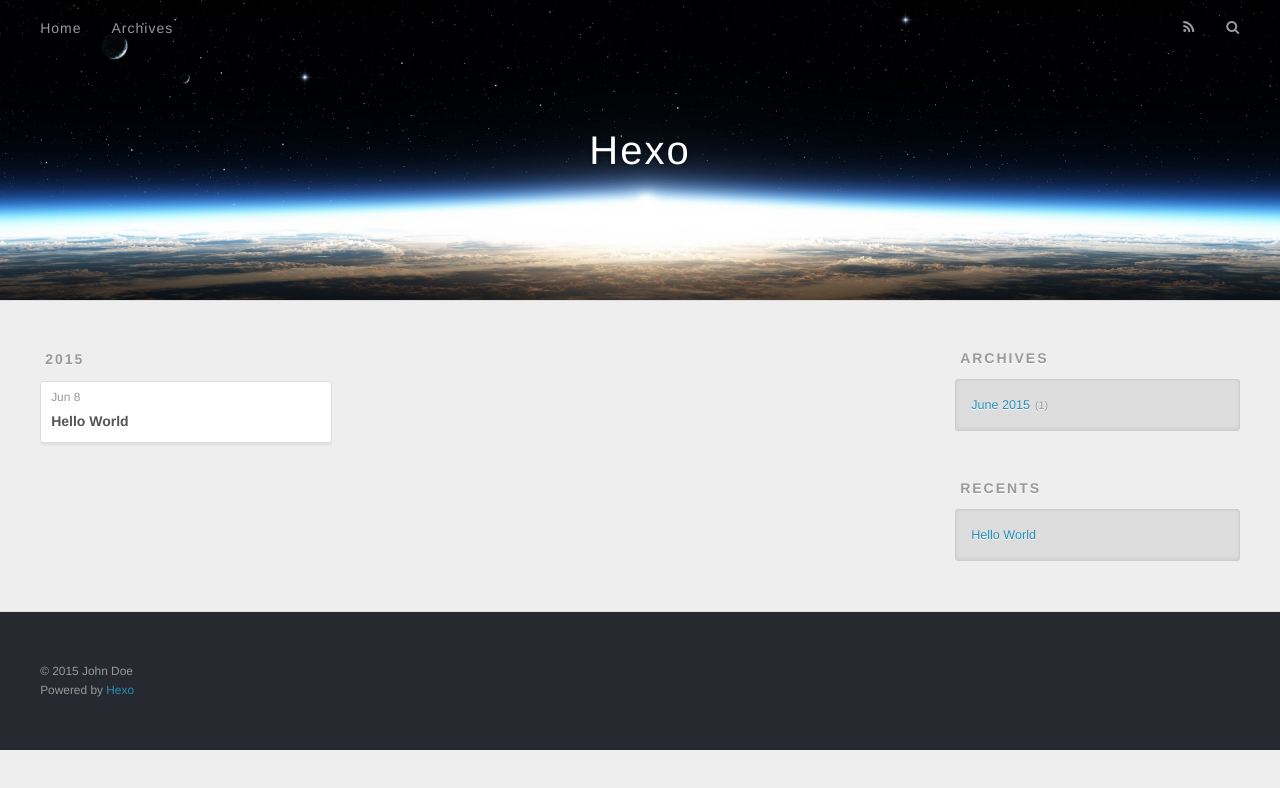
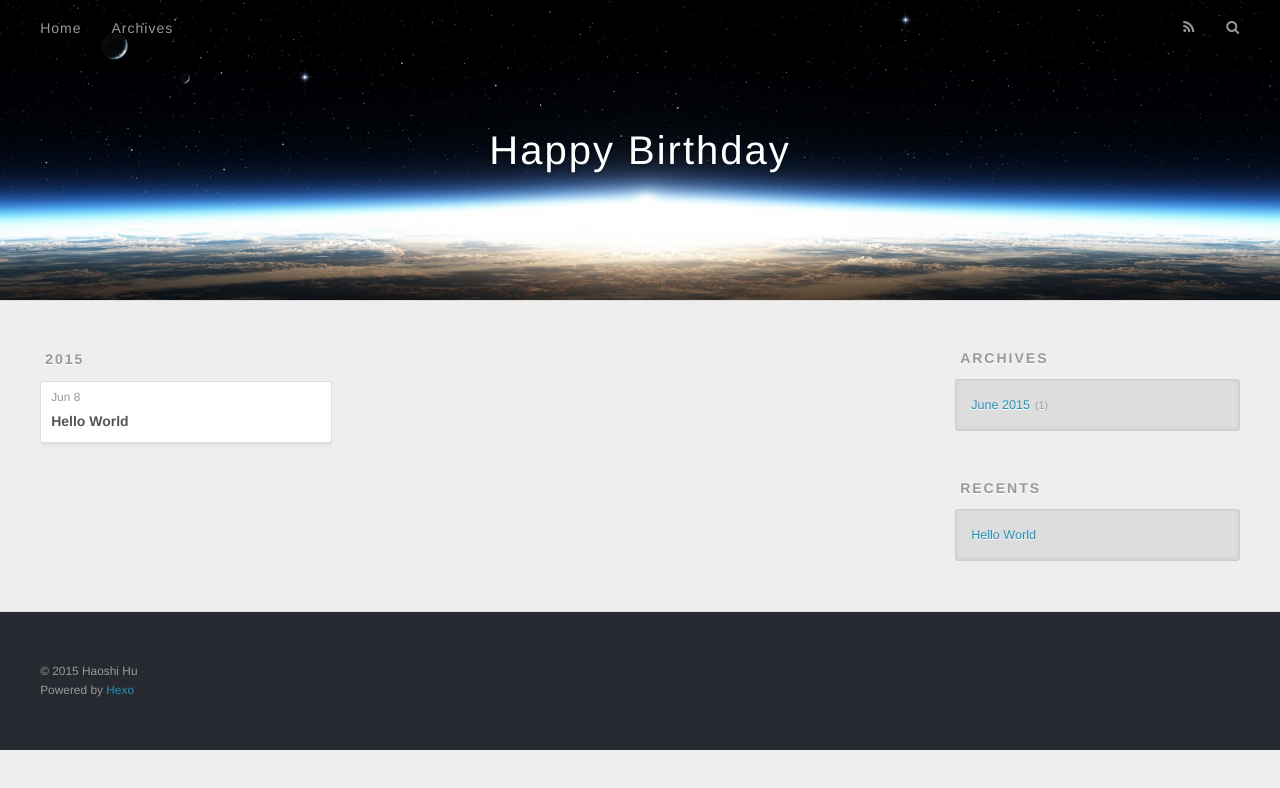
Before and after one commit to huhaoshi10000/huhaoshi10000.github.io, a plain HTML site: page archives/2015/06/index.html in a window 1280 px wide. Drawn offline with nearby package versions, Linux system fonts and the light colour scheme.

Commit message:
Site updated: 2015-06-12 10:37:09

```diff
--- a/archives/2015/06/index.html
+++ b/archives/2015/06/index.html
@@ -3,19 +3,19 @@
 <head>
   <meta charset="utf-8">
 
-  <title>Archives: 2015/6 | Hexo</title>
+  <title>Archives: 2015/6 | Happy Birthday</title>
   <meta name="viewport" content="width=device-width, initial-scale=1, maximum-scale=1">
   <meta name="description">
 <meta property="og:type" content="website">
-<meta property="og:title" content="Hexo">
+<meta property="og:title" content="Happy Birthday">
 <meta property="og:url" content="http://yoursite.com/archives/2015/06/index.html">
-<meta property="og:site_name" content="Hexo">
+<meta property="og:site_name" content="Happy Birthday">
 <meta property="og:description">
 <meta name="twitter:card" content="summary">
-<meta name="twitter:title" content="Hexo">
+<meta name="twitter:title" content="Happy Birthday">
 <meta name="twitter:description">
 
-    <link rel="alternative" href="/atom.xml" title="Hexo" type="application/atom+xml">
+    <link rel="alternative" href="/atom.xml" title="Happy Birthday" type="application/atom+xml">
 
 
     <link rel="icon" href="/favicon.png">
@@ -33,7 +33,7 @@
   <div id="header-outer" class="outer">
     <div id="header-title" class="inner">
       <h1 id="logo-wrap">
-        <a href="/" id="logo">Hexo</a>
+        <a href="/" id="logo">Happy Birthday</a>
       </h1>
 
     </div>
@@ -133,7 +133,7 @@
 
   <div class="outer">
     <div id="footer-info" class="inner">
-      &copy; 2015 John Doe<br>
+      &copy; 2015 Haoshi Hu<br>
       Powered by <a href="http://hexo.io/" target="_blank">Hexo</a>
     </div>
   </div>
```
Also changed, not shown: 2015/06/08/hello-world/index.html (+6 -6 lines), archives/2015/index.html (+7 -7 lines), archives/index.html (+7 -7 lines), index.html (+8 -8 lines).
